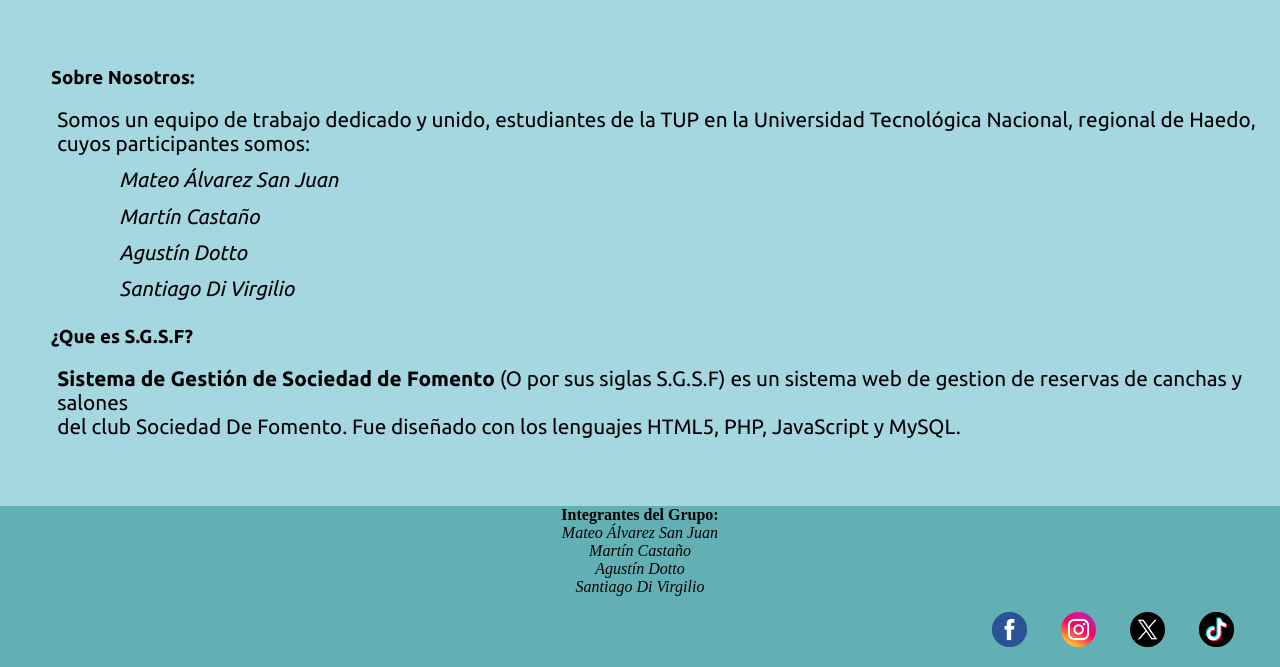
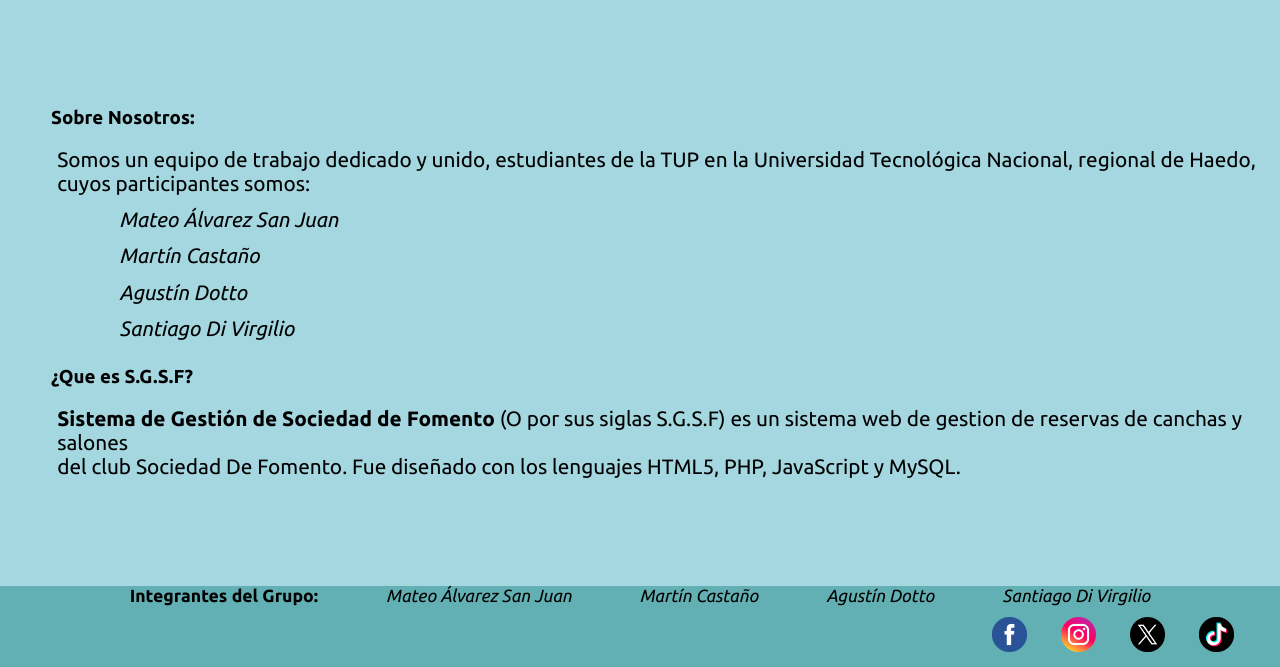
Before and after one commit to SantiagoDiVirgilio/Proyecto_SF, a PHP site: page / in a window 1280 px wide. Shown: the part 133-800 px from the top of the page. Run offline with PHP 8.4, Linux system fonts and the light colour scheme.

Commit message:
Update estilos.css

```diff
--- a/css/estilos.css
+++ b/css/estilos.css
@@ -27,15 +27,9 @@
     position: relative; /* Añadido para el posicionamiento del menú */
     align-items: center; /* Alinea verticalmente el logo y la navegación */
 }
-#sobre_nosotros {
-  display: flex;
-  justify-content: center;
-  padding: 1% 0 0 0;
-  list-style: none;
-}
-
 #sobre_nosotros li {
-  margin: 0 15px;
+  display: inline-block;
+  margin: 1% 15px 0;
   font-family: 'Ubuntu';
   font-size: 1.3rem;
   color: #000000;
@@ -279,7 +273,7 @@
 }
 footer .redes-sociales {
   display: block;
-  padding: 1rem 2rem;
+  padding: 0.7rem 2rem;
   text-align: right;
 }
 
@@ -289,3 +283,12 @@
   display: inline-block;
   margin: 0 15px;
 }
+#sobre_nosotros_footer li{
+  font-family: 'Ubuntu';
+  font-size: 1.1rem;
+  color: #000000;
+  display: inline;
+  margin-top: 4%;
+  padding: 1rem 2rem;
+  text-align: right;
+}
```
